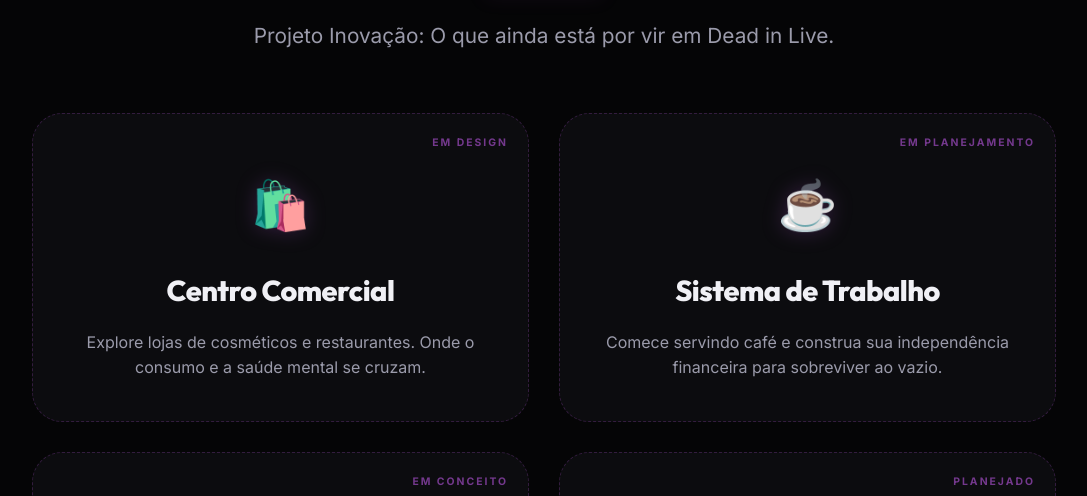
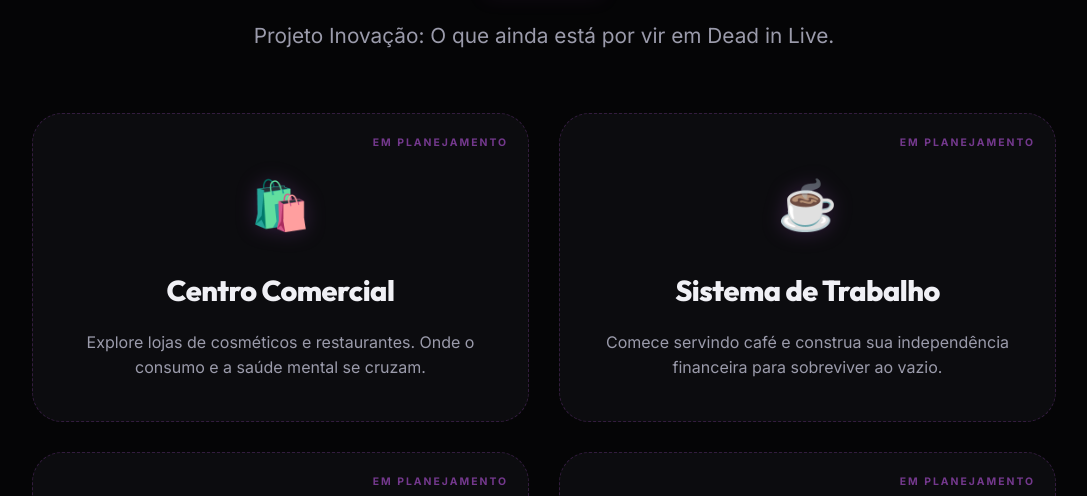
Before and after one commit to ChickChuck2/deadinliveweb, a website built with Vite: page index.html in a window 1280 px wide. Shown: the part 2436-2932 px from the top of the page, without its empty margins (96-1183 px from the left). Built offline with nearby package versions, Linux system fonts and the light colour scheme.

```diff
--- a/src/main.ts
+++ b/src/main.ts
@@ -52,10 +52,10 @@
 
 // Future Visions Data
 const futureVisions = [
-  { id: "shopping", title: "Centro Comercial", desc: "Explore lojas de cosméticos e restaurantes. Onde o consumo e a saúde mental se cruzam.", status: "Em Design", icon: "🛍️" },
+  { id: "shopping", title: "Centro Comercial", desc: "Explore lojas de cosméticos e restaurantes. Onde o consumo e a saúde mental se cruzam.", status: "Em Planejamento", icon: "🛍️" },
   { id: "jobs", title: "Sistema de Trabalho", desc: "Comece servindo café e construa sua independência financeira para sobreviver ao vazio.", status: "Em Planejamento", icon: "☕" },
-  { id: "personality", title: "Personalidade & Hobbies", desc: "Defina os gostos e hábitos de Leah. Cada escolha molda quem ela se tornará.", status: "Em Conceito", icon: "🧠" },
-  { id: "wardrobe", title: "Guarda-Roupa", desc: "Lojas de roupas e customização visual. A aparência como reflexo da alma.", status: "Planejado", icon: "👗" }
+  { id: "personality", title: "Personalidade & Hobbies", desc: "Defina os gostos e hábitos de Leah. Cada escolha molda quem ela se tornará.", status: "Em Planejamento", icon: "🧠" },
+  { id: "wardrobe", title: "Guarda-Roupa", desc: "Lojas de roupas e customização visual. A aparência como reflexo da alma.", status: "Em Planejamento", icon: "👗" }
 ];
 
 // Gallery Data
```
Also changed, not shown: dist/assets/index-CFYSeqjN.js, dist/index.html.
